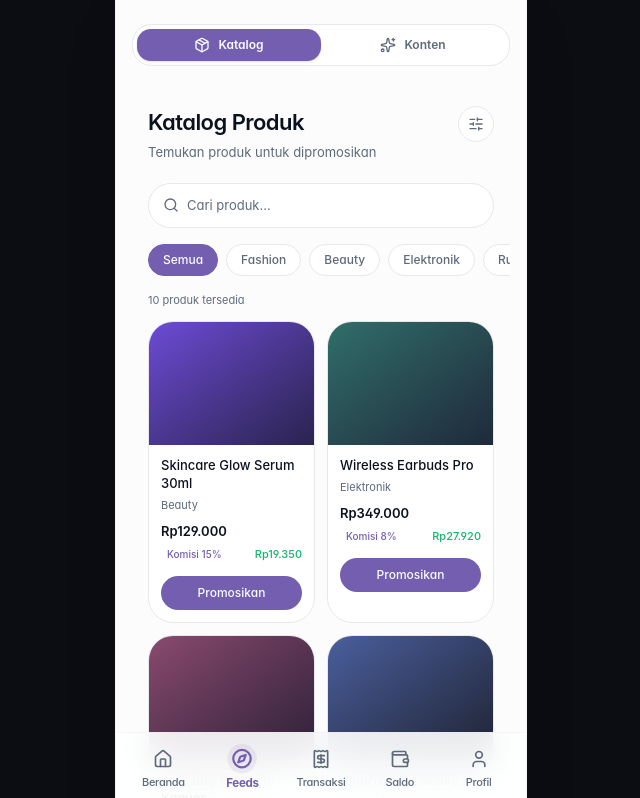
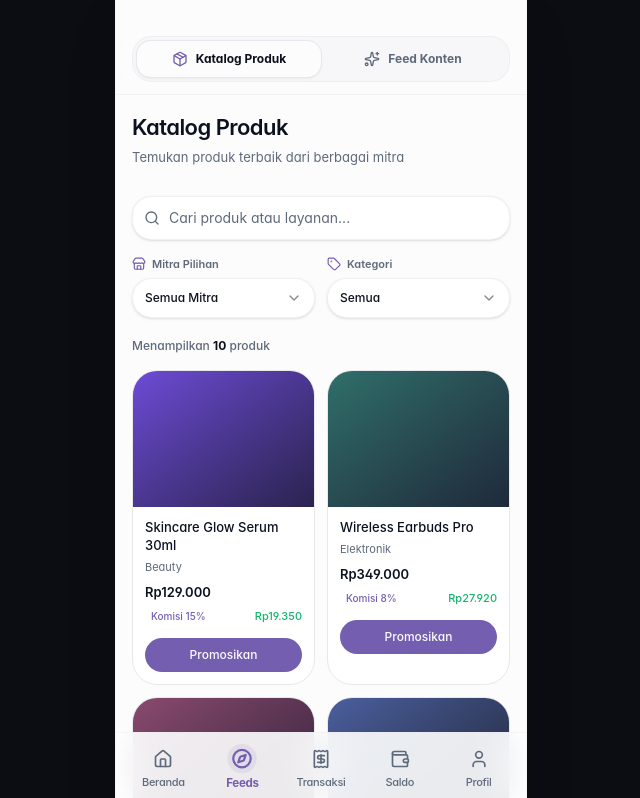
Before and after one commit to 005-AndiniEkaLisnawati/konksi-app, a Next.js app: page /feeds/katalog in a window 1280 px wide. Shown: the top 798 px of the page, without its empty margins (319-959 px from the left). Built offline with nearby package versions, Linux system fonts and the light colour scheme.

Commit message:
feat: enhance affiliate feed, catalog, and homepage UX

```diff
--- a/app/feeds/content/page.jsx
+++ b/app/feeds/content/page.jsx
@@ -1,79 +1,113 @@
 "use client";
 import { useState } from "react";
-import { Sparkles } from "lucide-react";
+import { Sparkles, Clapperboard, Layers } from "lucide-react";
 import {
-  Screen,
   PageHeader,
-  SectionHeader,
-  FilterChip,
   EmptyState,
 } from "@/components/affiliate/ui";
 import { ContentCard } from "@/components/affiliate/cards";
 import { contents, contentCategories } from "@/data/mock";
+import {
+  Select,
+  SelectContent,
+  SelectItem,
+  SelectTrigger,
+  SelectValue,
+} from "@/components/ui/select";
 
-// export const Route = createFileRoute("/feeds/content")({
-//   head: () => ({
-//     meta: [
-//       { title: "Inspirasi Konten Affiliate — Konksi" },
-//       {
-//         name: "description",
-//         content:
-//           "Kumpulan ide video, reels, caption, dan edukasi untuk mempromosikan produk affiliate kamu.",
-//       },
-//       { property: "og:title", content: "Inspirasi Konten Affiliate — Konksi" },
-//       {
-//         property: "og:description",
-//         content: "Feed inspirasi konten untuk affiliate: reels, video, caption, dan tren.",
-//       },
-//       { property: "og:type", content: "website" },
-//       { name: "twitter:card", content: "summary_large_image" },
-//     ],
-//   }),
-//   component: ContentPage,
-// });
+// MOCK DATA: Sumber Konten
+const contentSources = [
+  "Semua Sumber",
+  "Konksi Internal",
+  "TikTok",
+  "Instagram Reels",
+];
 
- export default function ContentPage() {
+export default function ContentPage() {
   const [cat, setCat] = useState("Semua");
-  const list = contents.filter((c) => cat === "Semua" || c.type === cat);
-  const [featured, ...rest] = list;
+  const [source, setSource] = useState("Semua Sumber");
+
+  // Filter Kategori & Sumber
+  const list = contents.filter(
+    (c) =>
+      (cat === "Semua" || c.type === cat) &&
+      (source === "Semua Sumber" || c.source === source)
+  );
 
   return (
-    <Screen>
-      <PageHeader title="Konten" subtitle="Temukan inspirasi untuk promosi" />
+    <>
+      <PageHeader
+        title="Inspirasi Konten"
+        subtitle="Ide promosi dari mitra & kreator sosial media"
+      />
 
-      <div className="no-scrollbar -mx-4 flex gap-2 overflow-x-auto px-4">
-        {contentCategories.map((c) => (
-          <FilterChip key={c} active={cat === c} onClick={() => setCat(c)}>
-            {c}
-          </FilterChip>
-        ))}
+      {/* FILTER SECTION MENGGUNAKAN SHADCN SELECT (Grid 2 Kolom) */}
+      <div className="mt-2 grid grid-cols-2 gap-3">
+
+        {/* Filter Sumber Konten */}
+        <div className="space-y-1.5">
+          <label className="text-[11px] font-semibold text-muted-foreground flex items-center gap-1.5">
+            <Clapperboard className="h-3.5 w-3.5 text-primary" />
+            Sumber Konten
+          </label>
+          <Select value={source} onValueChange={setSource}>
+            <SelectTrigger className="h-10 bg-card border-border/60 rounded-xl text-xs font-medium">
+              <SelectValue placeholder="Pilih Sumber" />
+            </SelectTrigger>
+            <SelectContent>
+              {contentSources.map((s) => (
+                <SelectItem key={s} value={s} className="text-xs">
+                  {s}
+                </SelectItem>
+              ))}
+            </SelectContent>
+          </Select>
+        </div>
+
+        {/* Filter Format Konten / Kategori */}
+        <div className="space-y-1.5">
+          <label className="text-[11px] font-semibold text-muted-foreground flex items-center gap-1.5">
+            <Layers className="h-3.5 w-3.5 text-primary" />
+            Format
+          </label>
+          <Select value={cat} onValueChange={setCat}>
+            <SelectTrigger className="h-10 bg-card border-border/60 rounded-xl text-xs font-medium">
+              <SelectValue placeholder="Pilih Format" />
+            </SelectTrigger>
+            <SelectContent>
+              {contentCategories.map((c) => (
+                <SelectItem key={c} value={c} className="text-xs">
+                  {c}
+                </SelectItem>
+              ))}
+            </SelectContent>
+          </Select>
+        </div>
+
       </div>
 
-      {!featured ? (
-        <div className="mt-5">
+      {list.length === 0 ? (
+        <div className="mt-12">
           <EmptyState
             icon={Sparkles}
             title="Belum ada konten"
-            description="Pilih kategori lain untuk melihat inspirasi."
+            description="Tidak ada inspirasi untuk filter yang kamu pilih saat ini."
           />
         </div>
       ) : (
-        <>
-          <section className="mt-5">
-            <SectionHeader title="Sedang Populer" action="Semua" />
-            <ContentCard item={featured} index={0} featured />
-          </section>
-
-          <section className="mt-6">
-            <SectionHeader title="Feed Inspirasi" />
-            <div className="space-y-3">
-              {rest.map((c, i) => (
-                <ContentCard key={c.title} item={c} index={i + 1} />
-              ))}
+        /*
+          SCROLLING SHORTS LAYOUT
+          Memakai snap-y dan snap-mandatory agar saat discroll di HP
+          terasa seperti feed TikTok/Reels yang 'nempel' per konten.
+        */
+        <div className="mt-4 -mx-4 px-4 h-[70vh] overflow-y-auto snap-y snap-mandatory flex flex-col gap-4 pb-24 no-scrollbar">
+          {list.map((c, i) => (
+            <div key={i} className="snap-start snap-always w-full flex-shrink-0">
+              <ContentCard item={c} index={i} featured={i === 0 && cat === "Semua"} />
             </div>
-          </section>
-        </>
+          ))}
+        </div>
       )}
-    </Screen>
+    </>
   );
 }
--- a/app/feeds/katalog/page.jsx
+++ b/app/feeds/katalog/page.jsx
@@ -1,96 +1,121 @@
 "use client";
 import { useState } from "react";
-// import { createFileRoute } from "@tanstack/react-router";
-import { SlidersHorizontal, PackageSearch } from "lucide-react";
+import { PackageSearch, Search, Filter, Store, Tag } from "lucide-react";
 import {
-  Screen,
   PageHeader,
-  SearchInput,
-  FilterChip,
   EmptyState,
 } from "@/components/affiliate/ui";
 import { ProductCard } from "@/components/affiliate/cards";
 import { products, productCategories } from "@/data/mock";
+import { Input } from "@/components/ui/input";
+import {
+  Select,
+  SelectContent,
+  SelectItem,
+  SelectTrigger,
+  SelectValue,
+} from "@/components/ui/select";
 
-// export const Route = createFileRoute("/feeds/katalog")({
-//   head: () => ({
-//     meta: [
-//       { title: "Katalog Produk Affiliate — Konksi" },
-//       {
-//         name: "description",
-//         content:
-//           "Jelajahi katalog produk affiliate Konksi lengkap dengan harga, persentase komisi, dan estimasi penghasilan.",
-//       },
-//       { property: "og:title", content: "Katalog Produk Affiliate — Konksi" },
-//       {
-//         property: "og:description",
-//         content: "Temukan produk untuk dipromosikan beserta estimasi komisinya.",
-//       },
-//       { property: "og:type", content: "website" },
-//       { name: "twitter:card", content: "summary_large_image" },
-//     ],
-//   }),
-//   component: KatalogPage,
-// });
+// MOCK DATA: Daftar Mitra (Brand/Toko)
+const mitraList = ["Semua Mitra", "Konksi Official", "TechIndo", "Beauty Care", "Edukasi Plus"];
 
- export default function KatalogPage() {
+export default function KatalogPage() {
   const [cat, setCat] = useState("Semua");
+  const [mitra, setMitra] = useState("Semua Mitra");
   const [q, setQ] = useState("");
 
+  // Logic filter: Kategori + Mitra + Search query
   const list = products.filter(
     (p) =>
       (cat === "Semua" || p.category === cat) &&
-      p.name.toLowerCase().includes(q.toLowerCase()),
+      (mitra === "Semua Mitra" || p.mitraName === mitra) &&
+      p.name.toLowerCase().includes(q.toLowerCase())
   );
 
   return (
-    <Screen>
+    <>
       <PageHeader
         title="Katalog Produk"
-        subtitle="Temukan produk untuk dipromosikan"
-        action={
-          <button
-            type="button"
-            className="inline-flex h-9 w-9 items-center justify-center rounded-full border border-border bg-card"
-          >
-            <SlidersHorizontal className="h-4 w-4 text-muted-foreground" />
-          </button>
-        }
+        subtitle="Temukan produk terbaik dari berbagai mitra"
       />
 
-      <SearchInput
-        placeholder="Cari produk..."
-        value={q}
-        onChange={(e) => setQ(e.target.value)}
-      />
-
-
-
-      <div className="no-scrollbar -mx-4 mt-4 flex gap-2 overflow-x-auto px-4">
-        {productCategories.map((c) => (
-          <FilterChip key={c} active={cat === c} onClick={() => setCat(c)}>
-            {c}
-          </FilterChip>
-        ))}
+      {/* Search Input */}
+      <div className="relative mt-2">
+        <Search className="absolute left-3 top-1/2 h-4 w-4 -translate-y-1/2 text-muted-foreground" />
+        <Input
+          placeholder="Cari produk atau layanan..."
+          value={q}
+          onChange={(e) => setQ(e.target.value)}
+          className="pl-9 h-11 bg-card border-border/60 shadow-sm rounded-xl focus-visible:ring-primary"
+        />
       </div>
 
-      <p className="mt-4 text-[11px] text-muted-foreground">{list.length} produk tersedia</p>
+      {/* FILTER SECTION MENGGUNAKAN SHADCN SELECT */}
+      <div className="mt-4 grid grid-cols-2 gap-3">
+
+        {/* Filter Mitra */}
+        <div className="space-y-1.5">
+          <label className="text-[11px] font-semibold text-muted-foreground flex items-center gap-1.5">
+            <Store className="h-3.5 w-3.5 text-primary" />
+            Mitra Pilihan
+          </label>
+          <Select value={mitra} onValueChange={setMitra}>
+            <SelectTrigger className="h-10 bg-card border-border/60 rounded-xl text-xs font-medium">
+              <SelectValue placeholder="Pilih Mitra" />
+            </SelectTrigger>
+            <SelectContent>
+              {mitraList.map((m) => (
+                <SelectItem key={m} value={m} className="text-xs">
+                  {m}
+                </SelectItem>
+              ))}
+            </SelectContent>
+          </Select>
+        </div>
+
+        {/* Filter Kategori */}
+        <div className="space-y-1.5">
+          <label className="text-[11px] font-semibold text-muted-foreground flex items-center gap-1.5">
+            <Tag className="h-3.5 w-3.5 text-primary" />
+            Kategori
+          </label>
+          <Select value={cat} onValueChange={setCat}>
+            <SelectTrigger className="h-10 bg-card border-border/60 rounded-xl text-xs font-medium">
+              <SelectValue placeholder="Pilih Kategori" />
+            </SelectTrigger>
+            <SelectContent>
+              {productCategories.map((c) => (
+                <SelectItem key={c} value={c} className="text-xs">
+                  {c}
+                </SelectItem>
+              ))}
+            </SelectContent>
+          </Select>
+        </div>
+
+      </div>
+
+      <div className="mt-5 flex items-center justify-between">
+        <p className="text-xs font-medium text-muted-foreground">
+          Menampilkan <span className="text-foreground font-bold">{list.length}</span> produk
+        </p>
+      </div>
 
       {list.length === 0 ? (
-        <div className="mt-4">
+        <div className="mt-8 rounded-2xl border border-dashed border-border p-8 bg-card/50">
           <EmptyState
             icon={PackageSearch}
             title="Produk tidak ditemukan"
-            description="Coba kata kunci atau kategori lain."
+            description="Coba gunakan kata kunci, kategori, atau mitra lain."
           />
         </div>
       ) : (
-        <div className="mt-3 grid grid-cols-2 gap-3">
+        <div className="mt-4 grid grid-cols-2 gap-3 pb-8">
           {list.map((p, i) => (
             <ProductCard key={p.name} product={p} index={i} />
           ))}
         </div>
       )}
-    </Screen>
+    </>
   );
 }
--- a/app/feeds/layout.js
+++ b/app/feeds/layout.js
@@ -11,34 +11,38 @@ export default function FeedsLayout({ children }) {
 
   return (
     <Screen>
-      {/* Tab Switcher ala Mockup */}
-      <div className="mb-4 flex rounded-xl bg-card p-1 border border-border">
+      {/* Sticky Tab Switcher dengan efek Glassmorphism */}
+      <div className="sticky top-0 z-50 -mx-4 mb-4 bg-background/80 px-4 py-3 backdrop-blur-xl border-b border-border/50">
+        <div className="flex rounded-xl bg-muted/50 p-1 border border-border/50">
           <Link
             href="/feeds/katalog"
-          className={`flex flex-1 items-center justify-center gap-2 rounded-lg py-2 text-xs font-semibold transition-all ${
+            className={`flex flex-1 items-center justify-center gap-2 rounded-lg py-2.5 text-xs font-bold transition-all duration-300 ${
               isKatalog
-              ? "bg-primary text-primary-foreground shadow-sm"
-              : "text-muted-foreground hover:text-foreground"
+                ? "bg-background text-foreground shadow-sm ring-1 ring-border"
+                : "text-muted-foreground hover:text-foreground hover:bg-muted"
             }`}
           >
-          <Package className="h-4 w-4" />
-          Katalog
+            <Package className={`h-4 w-4 ${isKatalog ? "text-primary" : ""}`} />
+            Katalog Produk
           </Link>
           <Link
             href="/feeds/content"
-          className={`flex flex-1 items-center justify-center gap-2 rounded-lg py-2 text-xs font-semibold transition-all ${
+            className={`flex flex-1 items-center justify-center gap-2 rounded-lg py-2.5 text-xs font-bold transition-all duration-300 ${
               !isKatalog
-              ? "bg-primary text-primary-foreground shadow-sm"
-              : "text-muted-foreground hover:text-foreground"
+                ? "bg-background text-foreground shadow-sm ring-1 ring-border"
+                : "text-muted-foreground hover:text-foreground hover:bg-muted"
             }`}
           >
-          <Sparkles className="h-4 w-4" />
-          Konten
+            <Sparkles className={`h-4 w-4 ${!isKatalog ? "text-primary" : ""}`} />
+            Feed Konten
           </Link>
+        </div>
       </div>
 
       {/* Render halaman aktif (Katalog atau Konten) */}
+      <div className="animate-in fade-in slide-in-from-bottom-4 duration-500 pb-20">
         {children}
+      </div>
     </Screen>
   );
 }
```
Also changed, not shown: app/home/page.jsx (+113 -19 lines). Lines whose indentation alone changed are shown as unchanged.
